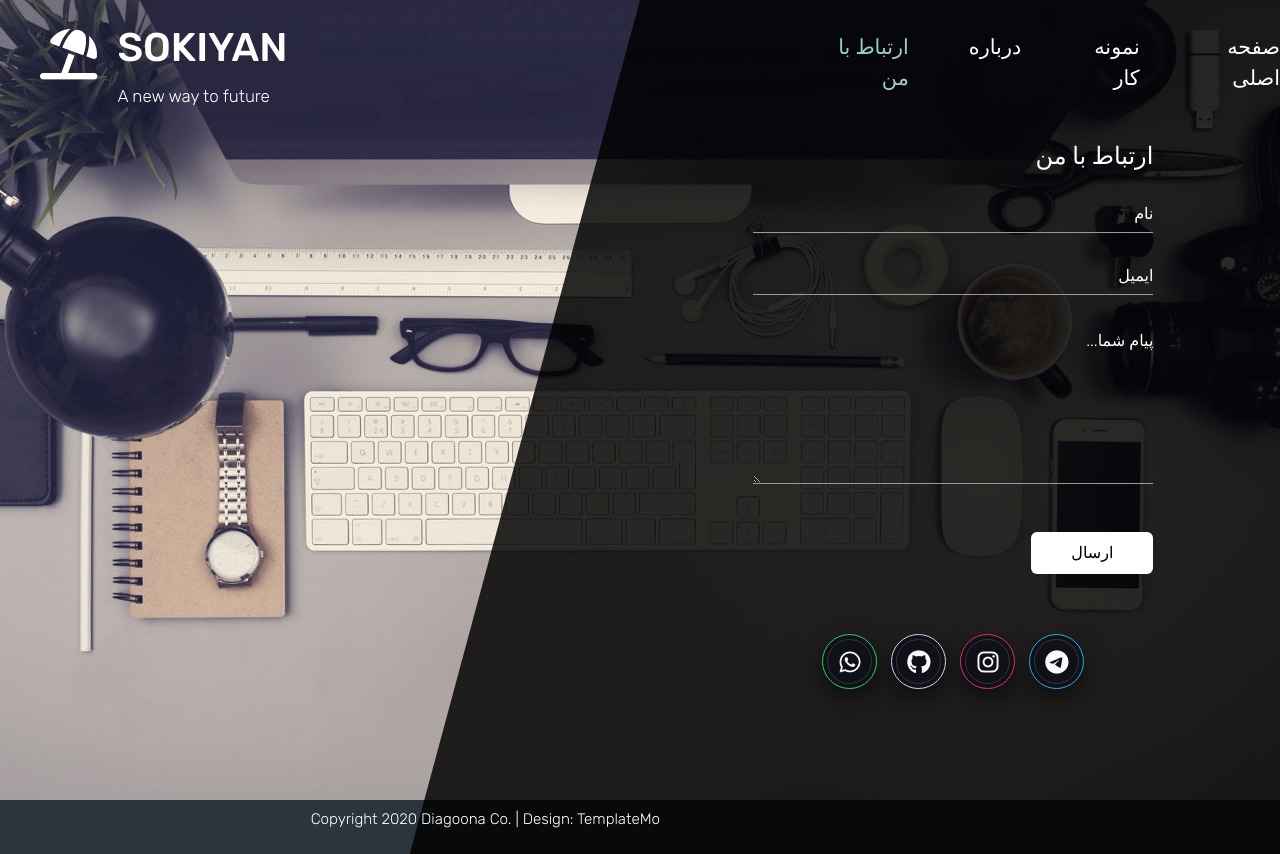
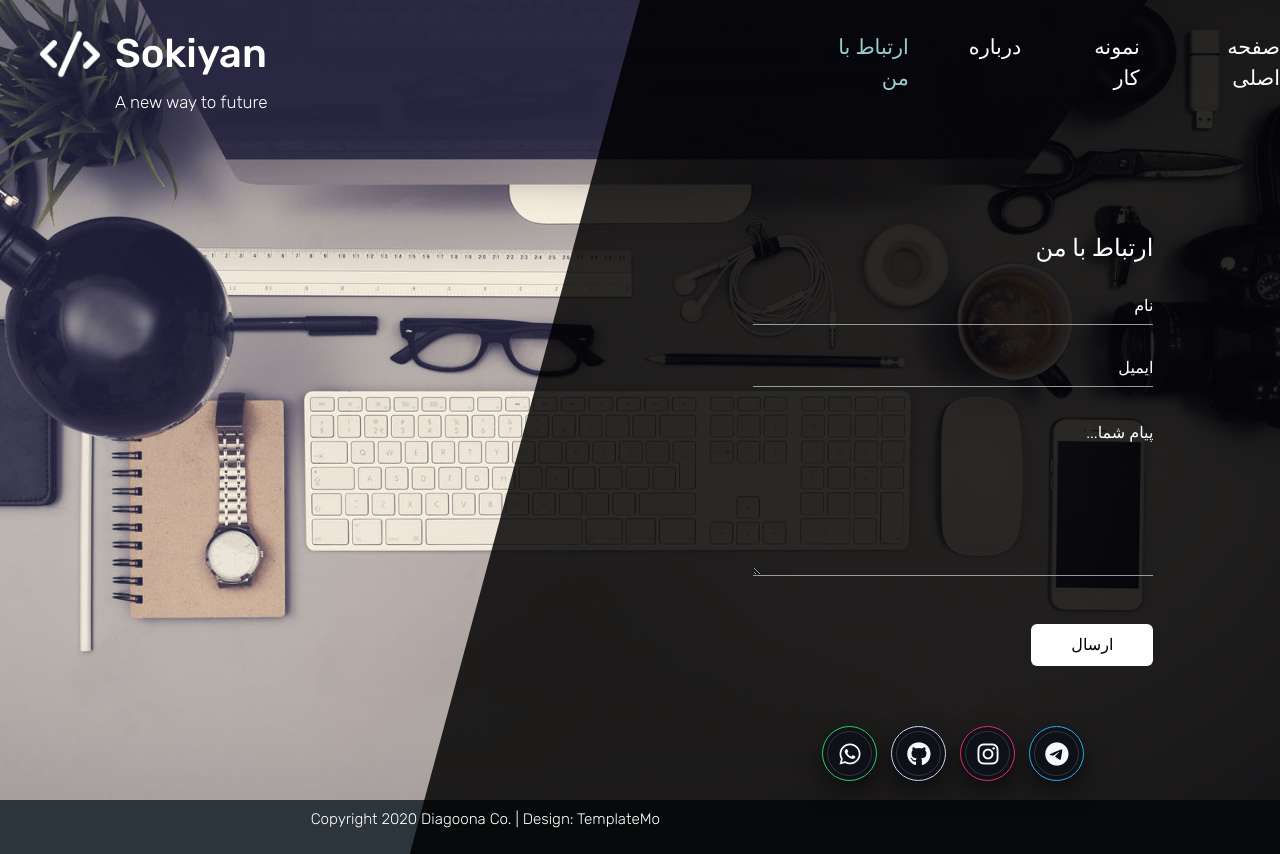
Before and after one commit to SoheilTK99/Project_hub, a Django app: page /contact/ in a window 1280 px wide. Run offline with Django 5.2, Linux system fonts and the light colour scheme; some libraries are stand-ins or nearby versions; some web fonts are replaced.

Commit message:
design logo

```diff
--- a/home/templates/home/about.html
+++ b/home/templates/home/about.html
@@ -1,7 +1,7 @@
 {% extends 'base.html' %}
 {% load static %}
 {% block content %}
-  <title>درباره من — سهیل طالبی</title>
+
 
   <style>
     :root {
--- a/templates/partials/_header.html
+++ b/templates/partials/_header.html
@@ -4,9 +4,9 @@
         <div class="tm-row pt-4">
             <div class="tm-col-left">
                 <div class="tm-site-header media">
-                    <i class="fas fa-umbrella-beach fa-3x mt-1 tm-logo"></i>
+                    <img src="/static/img/code.png" alt="" class="site-logo">
                     <div class="media-body">
-                        <h1 class="tm-sitename text-uppercase">Sokiyan</h1>
+                        <h1 class="site-title">Sokiyan</h1>
                         <p class="tm-slogon">A new way to future</p>
                     </div>
                 </div>
@@ -37,3 +37,22 @@
                 </nav>
             </div>
         </div>
+
+
+<style>
+    .site-logo {
+        width: 60px;
+        margin-right: 15px;
+
+    }
+    .site-title {
+        margin-top: 6px;
+    }
+    .tm-slogon {
+        padding-bottom: 90px;
+
+    }
+
+
+
+</style>
```
Also changed, not shown: static/img/code.png (added), static/img/monitor.png (added).
